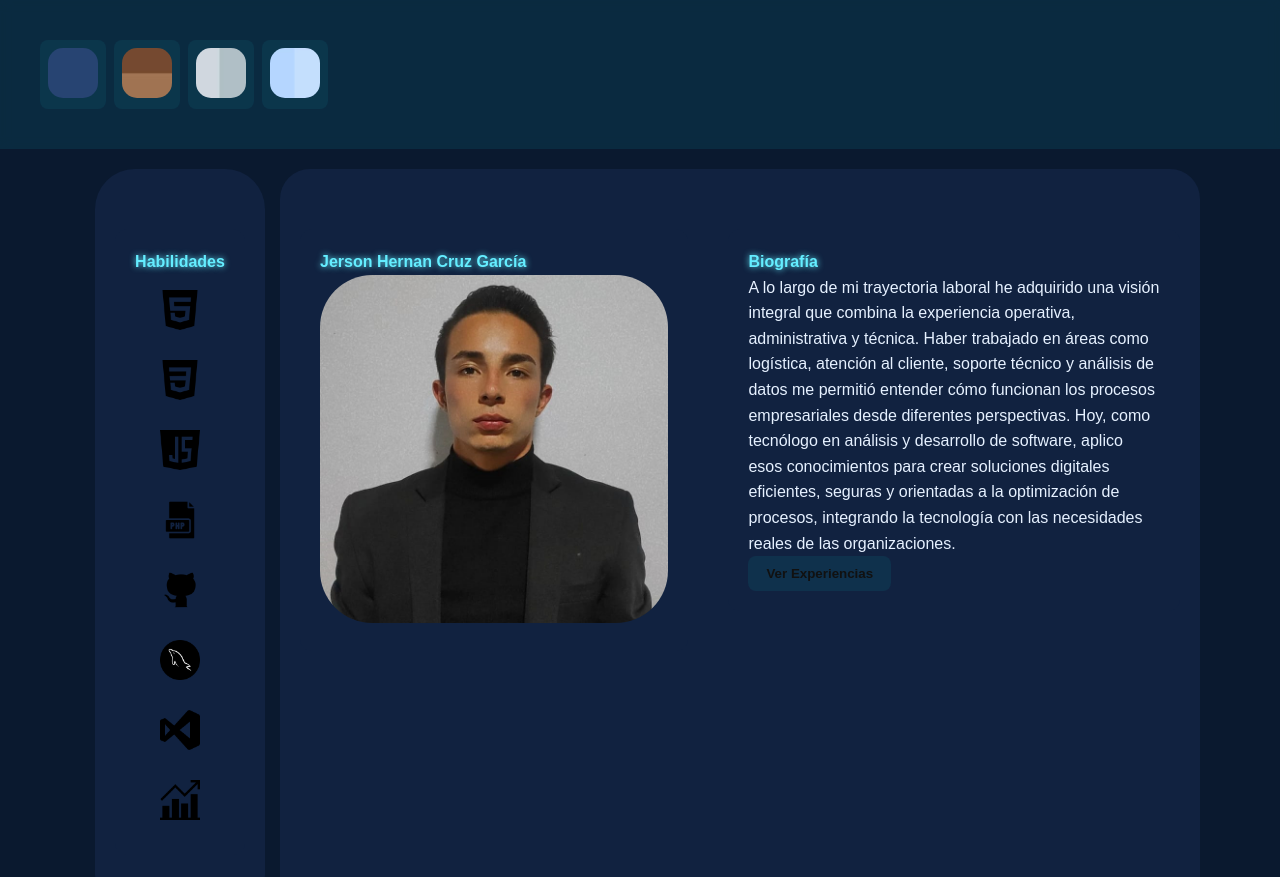
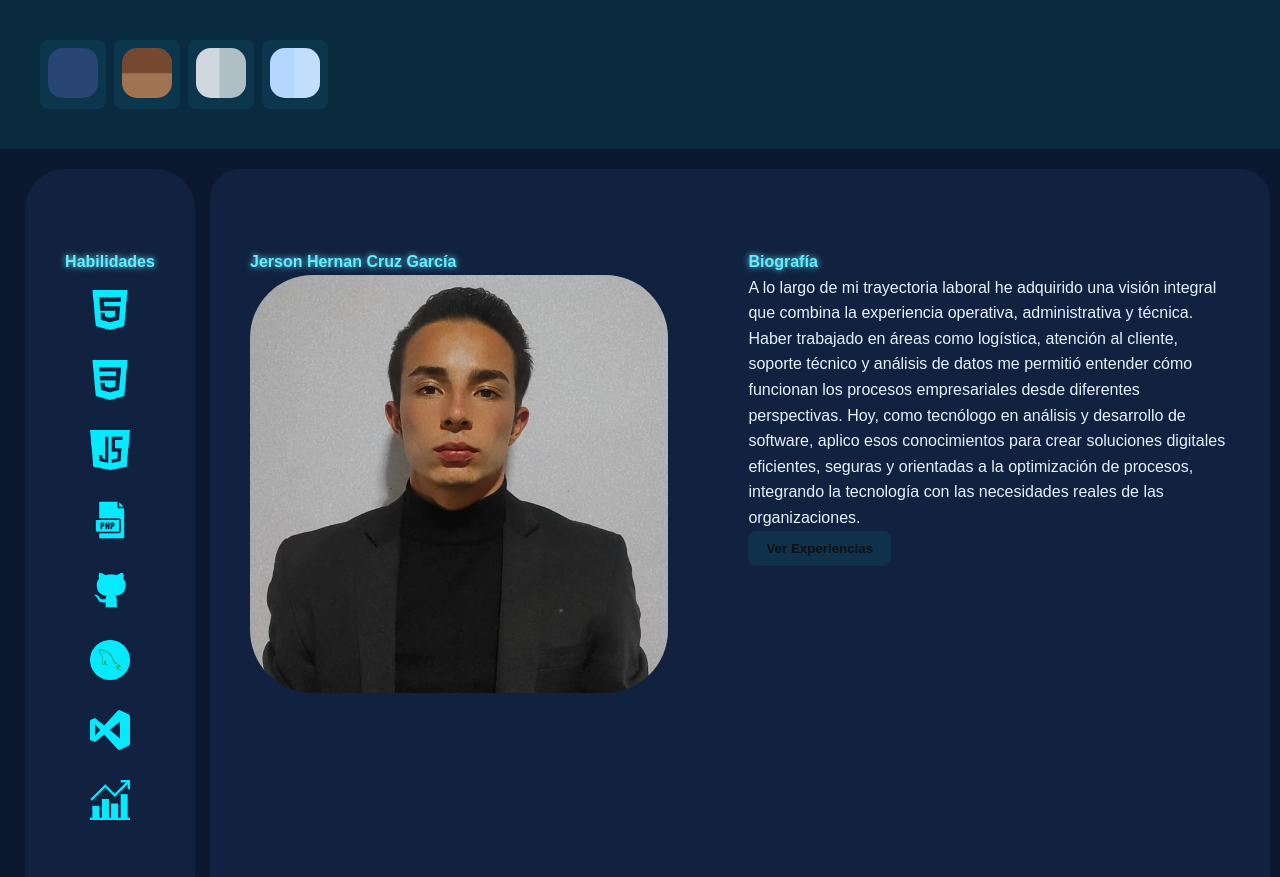
Before and after one commit to jerson-cruz/Portafoio-Web, a plain HTML site: page index.html in a window 1280 px wide. Shown: the top 877 px of the page. Drawn offline with nearby package versions, Linux system fonts and the light colour scheme.

Commit message:
estilo filter para los iconos

```diff
--- a/index.html
+++ b/index.html
@@ -23,7 +23,7 @@
     </nav>
   </header>
 
- <div class="contenido">
+<div class="contenido">
   <section id="inicio">
     <div class="tarjeta">
       <h2>Jerson Hernan Cruz García </h2>
@@ -130,33 +130,27 @@
      <section id="habilidades">
     <div class="tarjeta">
       <h2>Habilidades</h2>
-        <img src="imagenes/html-5.png" title="HTML"
-        style="width: 40px; height: 40px;  margin: 15px;">
-
-        <img src="imagenes/cssNegro-3.png" title="CSS"
-        style="width: 40px; height: 40px;  margin: 15px;">
-
-        <img src="imagenes/secuencia-de-comandos-de-java.png" title="JS"
-       style="width: 40px; height: 40px;  margin: 15px;">
+        <img src="imagenes/html-5.png" class="img" title="HTML">
 
 
-        <img src="imagenes/phpN.png" title="php"
-        style="width: 40px; height: 40px;  margin: 15px;">
+        <img src="imagenes/cssNegro-3.png" class="img" title="CSS">
 
 
-        <img src="imagenes/githubN.png" title="github"
-        style="width: 40px; height: 40px;  margin: 15px;">
+        <img src="imagenes/secuencia-de-comandos-de-java.png" class="img" title="JS">
 
 
-        <img src="imagenes/mysqlN.png" title="mysql"
-        style="width: 40px; height: 40px;  margin: 15px;">
-
-        <img src="imagenes/visual-basicoN.png" title="VS"
-        style="width: 40px; height: 40px;  margin: 15px;">
+        <img src="imagenes/phpN.png" class="img" title="php">
 
 
-        <img src="imagenes/tendencia.png" title="Power BI"
-        style="width: 40px; height: 40px;  margin: 15px;">
+        <img src="imagenes/githubN.png" class="img" title="github">
+
+
+        <img src="imagenes/mysqlN.png"  class="img" title="mysql">
+
+        <img src="imagenes/visual-basicoN.png"  class="img" title="VS">
+
+
+        <img src="imagenes/tendencia.png" class="img" title="Power BI">
 
 
     </div>
@@ -242,19 +236,16 @@
       <section id="contacto">
     <div class="tarjeta">
         <a href="tel:+573222652173" target="_blank">
-       <img src="imagenes/llamada-telefonica.png" title="322-265-2173"
-        style="width: 40px; height: 40px;  margin: 15px;">
+       <img src="imagenes/llamada-telefonica.png" class="img" title="322-265-2173" >
         </a>
 
         <a href="https://wa.me/573222652173" target="_blank">
-       <img src="imagenes/whatsapp.png" title="322-265-2173"
-        style="width: 40px; height: 40px;  margin: 15px;">
+       <img src="imagenes/whatsapp.png" class="img" title="322-265-2173" >
         </a>
 
-                <a href="https://www.linkedin.com/public-profile/settings/" target="_blank">
-       <img src="imagenes/linkedin.png" title="Jerson Cruz"
-        style="width: 40px; height: 40px;  margin: 15px;">
-        </a>
+      <a href="https://www.linkedin.com/public-profile/settings/" target="_blank">
+       <img src="imagenes/linkedin.png" class="img" title="Jerson Cruz" >
+      </a>
 
 
     </div>
--- a/styles.css
+++ b/styles.css
@@ -5,6 +5,7 @@
   --color-secundario: #112240;
   --color-tarjeta: #112240;
   --color-tarjeta-hover: #0e506455;
+  --color-img: invert(79%) sepia(41%) saturate(3858%) hue-rotate(140deg) brightness(102%) contrast(104%);
 }
 
 .cafe {
@@ -14,6 +15,7 @@
 --color-secundario: #c9b29c;
 --color-tarjeta: #c7b79b;
 --color-tarjeta-hover:rgba(214, 193, 165, 0.9);
+--color-img: invert(16%) sepia(41%) saturate(2387%) hue-rotate(16deg) brightness(100%) contrast(96%);;
 
 }
 
@@ -25,6 +27,7 @@
 --color-secundario: #555454;
 --color-tarjeta: #c3c8c9;
 --color-tarjeta-hover: rgba(41, 44, 56, 0.5);
+--color-img: invert(3%) sepia(7%) saturate(6261%) hue-rotate(154deg) brightness(99%) contrast(105%);
 }
 
 
@@ -35,6 +38,7 @@
 --color-secundario: #7092b4;
 --color-tarjeta: #acd1f5;
 --color-tarjeta-hover:rgba(179, 219, 240, 0.5);
+--color-img:invert(24%) sepia(99%) saturate(469%) hue-rotate(156deg) brightness(94%) contrast(92%);
 }
 /* --------------------
    Estilos generales
@@ -65,11 +69,6 @@ body {
 }
 
 
-.contenido{
-display: grid;
-grid-template-columns: 200px auto auto;
-margin: 20px 80px  20px 80px;
-}
 
 #habilidades {
   text-align: center;
@@ -81,6 +80,13 @@ margin: 20px 80px  20px 80px;
   flex-direction: column;
   flex-wrap: wrap;
   align-items: center;
+}
+#habilidades .img {
+  width: 40px;
+  height: 40px;
+  margin: 15px;
+  filter: var(--color-img);
+   transition: transform 0.3s ease;
 }
 
 
@@ -222,6 +228,11 @@ button, .btn {
 }
 
 
+.contenido{
+display: grid;
+grid-template-columns: 200px auto auto;
+margin: 20px 10px  10px 10px;
+}
 
 
 
@@ -375,6 +386,12 @@ body.modal-abierto {
   display: flex;
   margin: 20px;
 }
+#contacto .img {
+  width: 40px;
+  height: 40px;
+  margin: 15px;
+  filter: var(--color-img);
+}
 
 
 /* 🌐 RESPONSIVE: Móviles y tablets */
```
